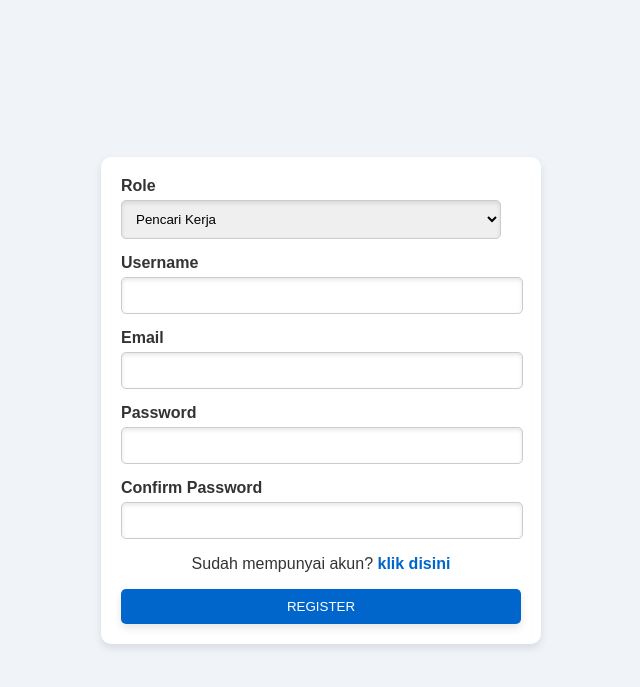
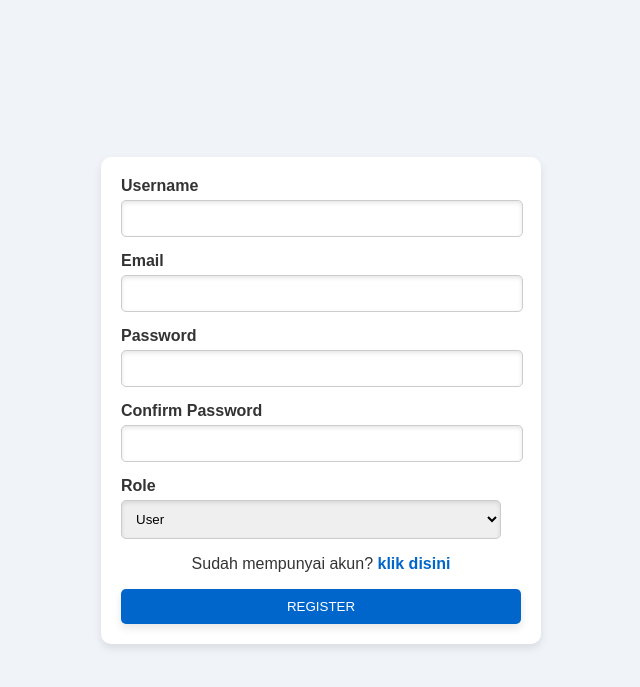
Before and after one commit to KalfinSyah/web-info-lowongan-pekerjaan, a PHP site: page /register.php in a window 1280 px wide. Shown: the top 687 px of the page, without its empty margins (319-959 px from the left). Run offline with PHP 8.4, Linux system fonts and the light colour scheme.

Commit message:
memperbarui

```diff
--- a/login.php
+++ b/login.php
@@ -5,7 +5,6 @@ if ($_SERVER["REQUEST_METHOD"] == "POST") {
     $login->loginUser($_POST['email'], $_POST['password']);
 }
 ?>
-
 <!DOCTYPE html>
 <html lang="en">
 <head>
@@ -26,9 +25,7 @@ if ($_SERVER["REQUEST_METHOD"] == "POST") {
                 <input type="password" name="password" required>
             </div>
         </section>
-
         <p>Belum mempunyai akun? <a href="register.php">klik disini</a></p>
-
         <button type="submit">LOGIN</button>
     </form>
 </body>
--- a/register.php
+++ b/register.php
@@ -21,13 +21,6 @@ if ($_SERVER["REQUEST_METHOD"] == "POST") {
     <form action="register.php" method="post">
         <section>
             <div>
-                <label for="">Role</label>
-                <select name="user_type" required>
-                    <option value="user">Pencari Kerja</option>
-                    <option value="perusahaan">Perusahaan</option>
-                </select>
-            </div>
-            <div>
                 <label for="">Username</label>
                 <input type="text" name="username" required>
             </div>
@@ -43,10 +36,16 @@ if ($_SERVER["REQUEST_METHOD"] == "POST") {
                 <label for="">Confirm Password</label>
                 <input type="password" name="confirmpassword" required>
             </div>
+            <div>
+                <label for="">Role</label>
+                <select name="user_type" required>
+                    <option value="user">User</option>
+                    <option value="perusahaan">Perusahaan</option>
+                    <option value="admin">Admin</option>
+                </select>
+            </div>
         </section>
-
         <p>Sudah mempunyai akun? <a href="login.php">klik disini</a></p>
-
         <button type="submit">REGISTER</button>
     </form>
 </body>
```
